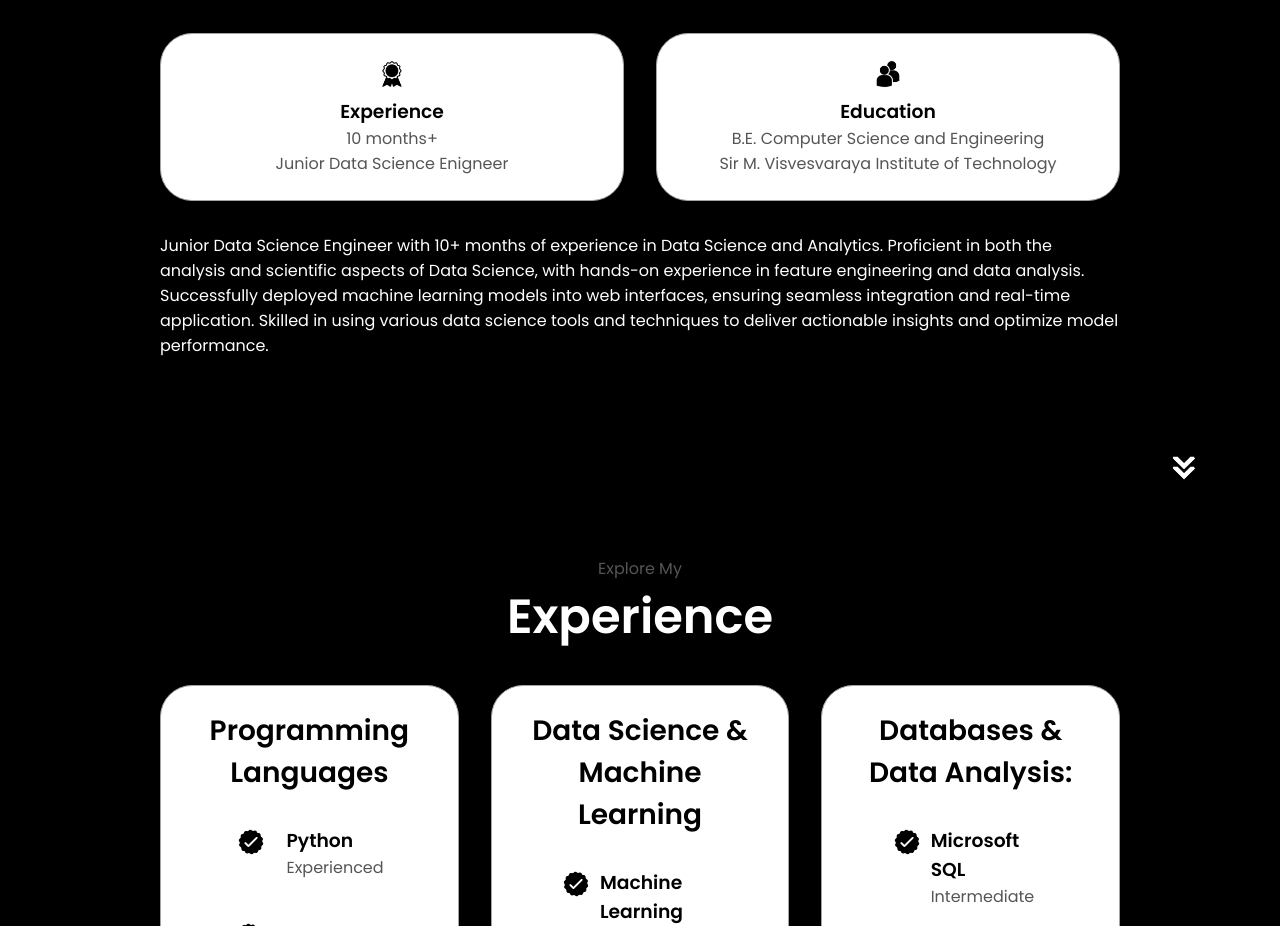
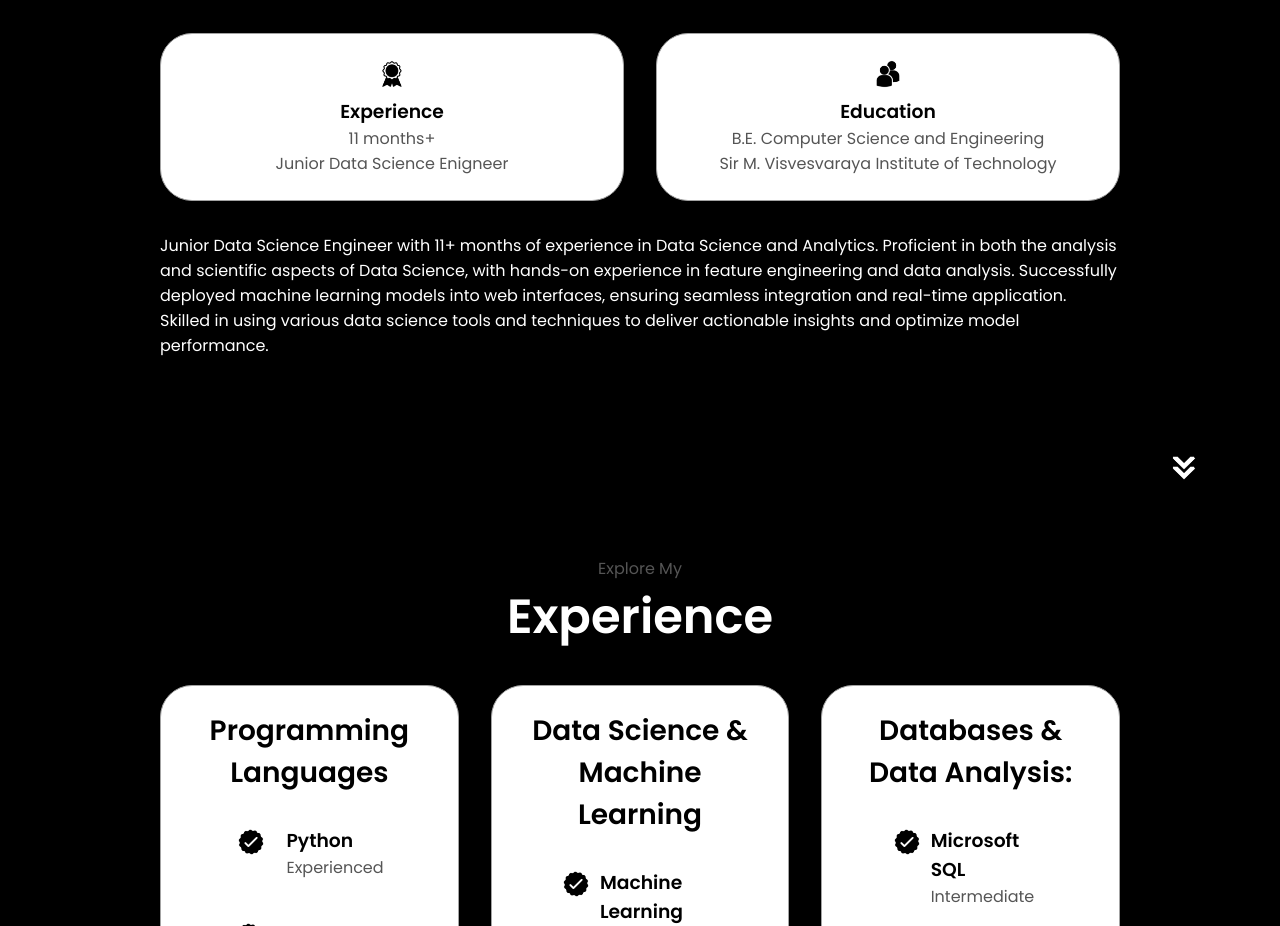
Before and after one commit to VikyathShetty/portfolio, a plain HTML site: page index.html in a window 1280 px wide. Shown: the part 1140-2066 px from the top of the page. Drawn offline with Linux system fonts and the light colour scheme.

Commit message:
resume changed

```diff
--- a/index.html
+++ b/index.html
@@ -84,7 +84,7 @@
                 class="icon"
               />
               <h3>Experience</h3>
-              <p>10 months+ <br />Junior Data Science Enigneer</p>
+              <p>11 months+ <br />Junior Data Science Enigneer</p>
             </div>
             <div class="details-container">
               <img
@@ -98,7 +98,7 @@
           </div>
           <div class="text-container">
             <p>
-              Junior Data Science Engineer with 10+ months of experience in Data Science and Analytics. Proficient in both the analysis and scientific aspects of Data Science, with hands-on experience in feature engineering and data analysis. Successfully deployed machine learning models into web interfaces, ensuring seamless integration and real-time application. Skilled in using various data science tools and techniques to deliver actionable insights and optimize model performance.
+              Junior Data Science Engineer with 11+ months of experience in Data Science and Analytics. Proficient in both the analysis and scientific aspects of Data Science, with hands-on experience in feature engineering and data analysis. Successfully deployed machine learning models into web interfaces, ensuring seamless integration and real-time application. Skilled in using various data science tools and techniques to deliver actionable insights and optimize model performance.
             </p>
           </div>
         </div>
```
Also changed, not shown: 1 other file.
